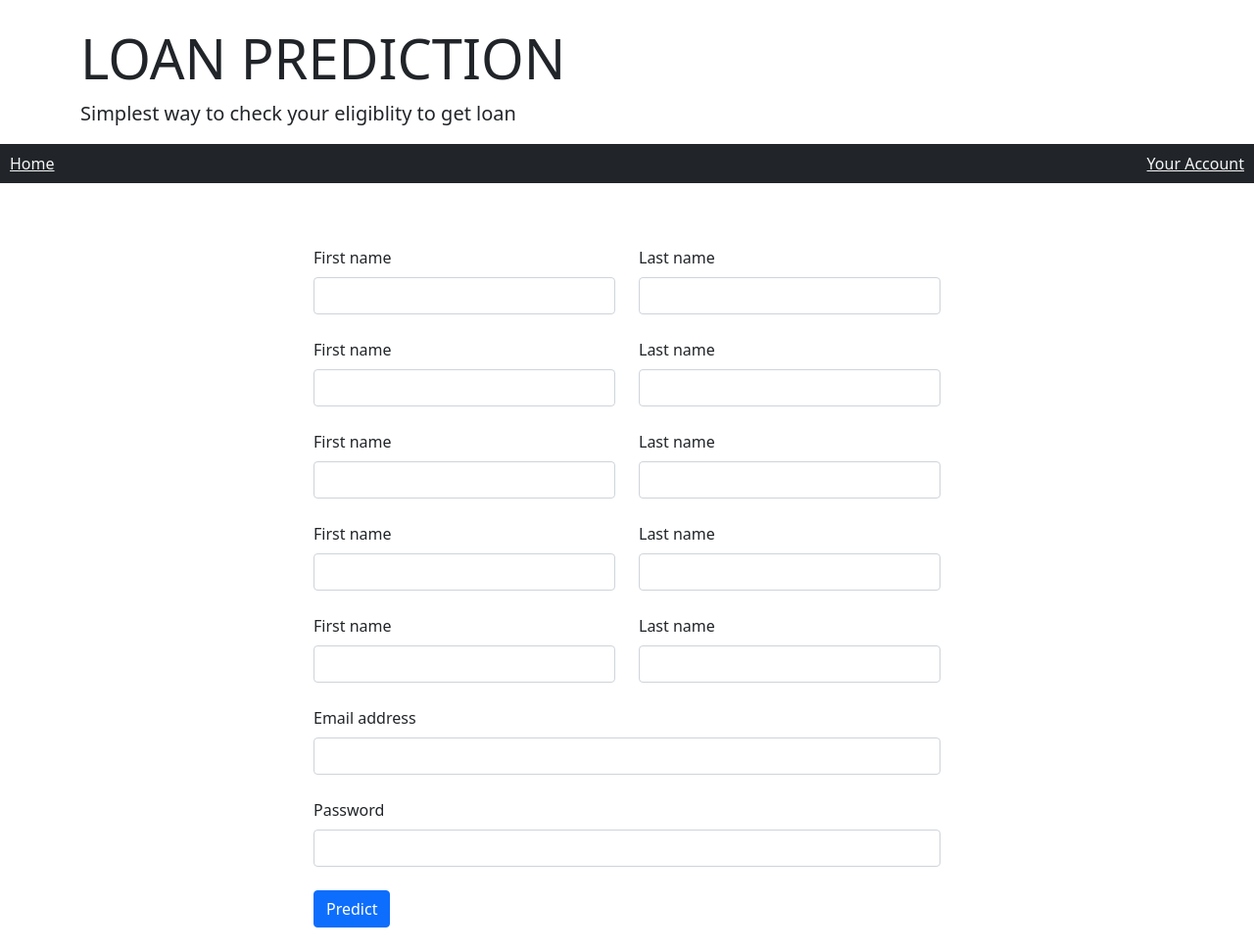
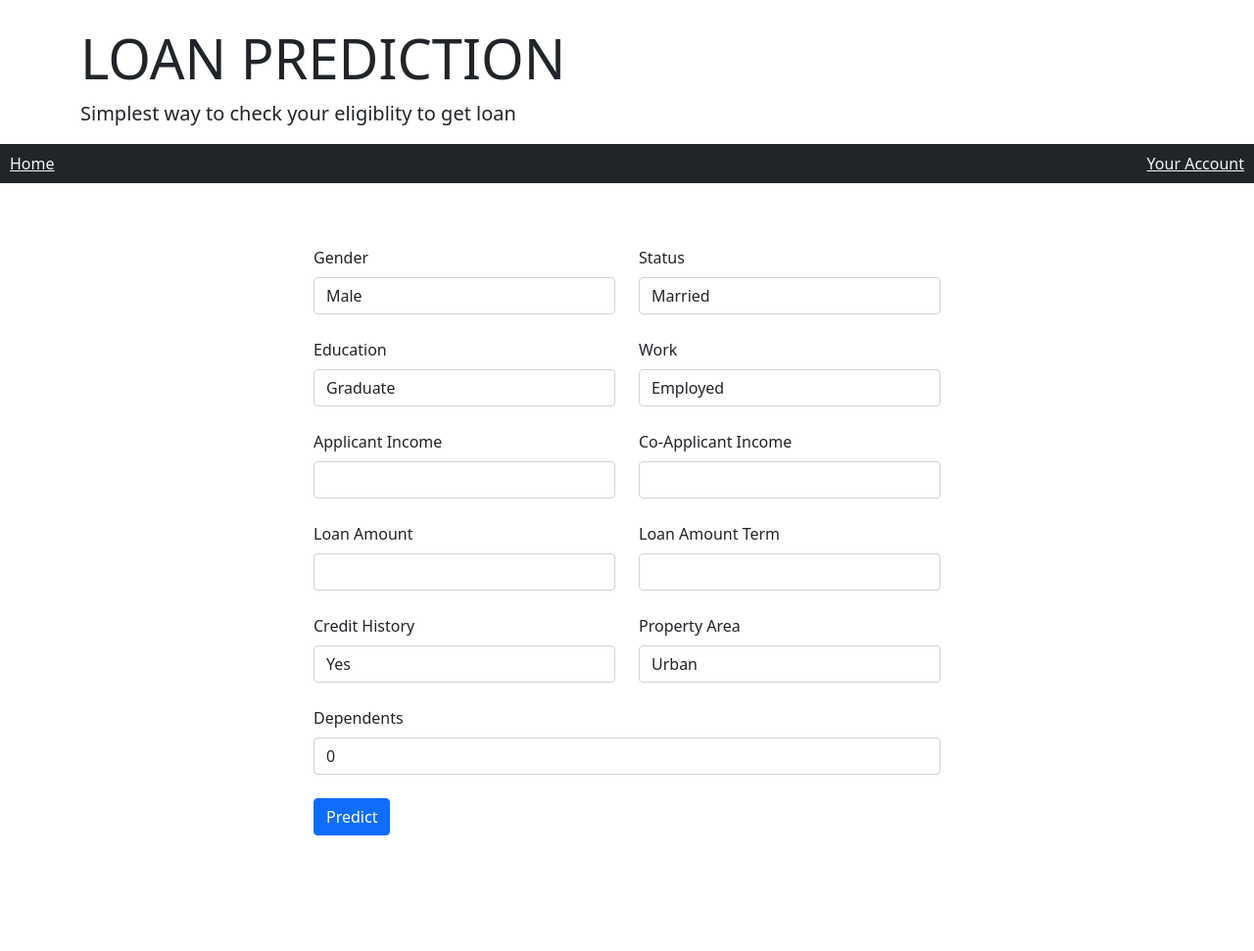
Before and after one commit to Gladiator07/loan-approval-prediction, a Python web app: template templates/index.html in a window 1280 px wide. Shown: the whole page at 98% size. After the commit the page ends 853 px from the top, so only its background shows below. Run offline with Jinja, Linux system fonts and the light colour scheme; the template is opened without the code that fills it, so the values that code supplies are empty.

Commit message:
added form fields

```diff
--- a/templates/index.html
+++ b/templates/index.html
@@ -2,6 +2,7 @@
 <html lang="en">
 <head>
   <title>Home Page</title>
+
   <meta charset="utf-8">
   <meta name="viewport" content="width=device-width, initial-scale=1">
       <link href="https://cdn.jsdelivr.net/npm/bootstrap@5.0.0-beta1/dist/css/bootstrap.min.css" rel="stylesheet" integrity="sha384-giJF6kkoqNQ00vy+HMDP7azOuL0xtbfIcaT9wjKHr8RbDVddVHyTfAAsrekwKmP1" crossorigin="anonymous">
@@ -9,6 +10,20 @@
 
       <script src="https://cdn.jsdelivr.net/npm/bootstrap@5.0.0-beta1/dist/js/bootstrap.bundle.min.js" integrity="sha384-ygbV9kiqUc6oa4msXn9868pTtWMgiQaeYH7/t7LECLbyPA2x65Kgf80OJFdroafW" crossorigin="anonymous"></script>
 </head>
+
+<style>
+  select {
+  -webkit-appearance: none;
+  /*webkit browsers */
+  -moz-appearance: none;
+  /*Firefox */
+  appearance: none;
+  /* modern browsers */
+  border-radius: 0;
+
+}
+
+</style>
 <body>
 
 
@@ -37,45 +52,57 @@
   <!-- 2 column grid layout with text inputs for the first and last names -->
   <div class="row mb-4">
     <div class="col">
-      <div class="form-outline">
-          <label class="form-label" for="form3Example1">First name</label>
-          <input type="text" id="form3Example1" class="form-control" />
+      <div class="form-group">
+          <label class="form-label" for="form3Example1">Gender</label>
+          <select name="gender"class="form-control">
+            <option value="1">Male</option>
+            <option value="2">Female</option>
+          </select>
+
+
       </div>
     </div>
     <div class="col">
       <div class="form-outline">
-         <label class="form-label" for="form3Example2">Last name</label>
-          <input type="text" id="form3Example2" class="form-control" />
-      </div>
+         <label class="form-label" for="form3Example2">Status</label>
+         <select name="married"class="form-control">
+          <option value="1">Married</option>
+          <option value="2">Un-Married</option>
+        </select>
+    </div>
     </div>
   </div>
 
   <div class="row mb-4">
     <div class="col">
       <div class="form-outline">
-          <label class="form-label" for="form3Example1">First name</label>
-          <input type="text" id="form3Example1" class="form-control" />
-      </div>
+          <label class="form-label" for="form3Example1">Education</label>
+          <select name="education"class="form-control">
+            <option value="1">Graduate</option>
+            <option value="2">Not Graduate</option>
+          </select>      </div>
     </div>
     <div class="col">
       <div class="form-outline">
-         <label class="form-label" for="form3Example2">Last name</label>
-          <input type="text" id="form3Example2" class="form-control" />
-      </div>
+         <label class="form-label" for="form3Example2">Work</label>
+         <select name="employment"class="form-control">
+          <option value="1">Employed</option>
+          <option value="2">Not-Employed</option>
+        </select>      </div>
     </div>
   </div>
 
    <div class="row mb-4">
     <div class="col">
       <div class="form-outline">
-          <label class="form-label" for="form3Example1">First name</label>
-          <input type="text" id="form3Example1" class="form-control" />
+          <label class="form-label" for="form3Example1">Applicant Income</label>
+          <input name="applicant_income"type="text" id="form3Example1" class="form-control" />
       </div>
     </div>
     <div class="col">
       <div class="form-outline">
-         <label class="form-label" for="form3Example2">Last name</label>
-          <input type="text" id="form3Example2" class="form-control" />
+         <label class="form-label" for="form3Example2">Co-Applicant Income</label>
+          <input name ="coapplicant_income"type="text" id="form3Example2" class="form-control" />
       </div>
     </div>
   </div>
@@ -83,14 +110,14 @@
     <div class="row mb-4">
     <div class="col">
       <div class="form-outline">
-          <label class="form-label" for="form3Example1">First name</label>
-          <input type="text" id="form3Example1" class="form-control" />
+          <label class="form-label" for="form3Example1">Loan Amount</label>
+          <input name="loan_amount"type="text" id="form3Example1" class="form-control" />
       </div>
     </div>
     <div class="col">
       <div class="form-outline">
-         <label class="form-label" for="form3Example2">Last name</label>
-          <input type="text" id="form3Example2" class="form-control" />
+         <label class="form-label" for="form3Example2">Loan Amount Term</label>
+          <input name="loan_amount_term" type="text" id="form3Example2" class="form-control" />
       </div>
     </div>
   </div>
@@ -98,29 +125,36 @@
         <div class="row mb-4">
     <div class="col">
       <div class="form-outline">
-          <label class="form-label" for="form3Example1">First name</label>
-          <input type="text" id="form3Example1" class="form-control" />
-      </div>
+          <label class="form-label" for="form3Example1">Credit History</label>
+          <select name="credit_history" class="form-control">
+            <option value="1">Yes</option>
+            <option value="2">No</option>
+          </select>      </div>
     </div>
     <div class="col">
       <div class="form-outline">
-         <label class="form-label" for="form3Example2">Last name</label>
-          <input type="text" id="form3Example2" class="form-control" />
-      </div>
+         <label class="form-label" for="form3Example2">Property Area</label>
+         <select name="propert_area" class="form-control">
+          <option value="3">Urban</option>
+          <option value="2">Semiurban</option>
+          <option value="1">Rural</option>
+
+        </select>       </div>
     </div>
   </div>
-  <!-- Email input -->
-  <div class="form-outline mb-4">
-    <label class="form-label" for="form3Example3">Email address</label>
-    <input type="email" id="form3Example3" class="form-control" />
+  <div class="col">
+    <div class="form-outline">
+       <label class="form-label" for="form3Example2">Dependents</label>
+       <select name="dependents" class="form-control">
+        <option value="0">0</option>
+        <option value="1">2</option>
+        <option value="3">3+</option>
+
+      </select>       </div>
   </div>
+</div>
 
-  <!-- Password input -->
-  <div class="form-outline mb-4">
-    <label class="form-label" for="form3Example4">Password</label>
-    <input type="password" id="form3Example4" class="form-control" />
-  </div>
-
+<br>
 
   <!-- Submit button -->
   <button type="submit" class="btn btn-primary btn-block mb-4" style="align-content: center">Predict</button>
```
